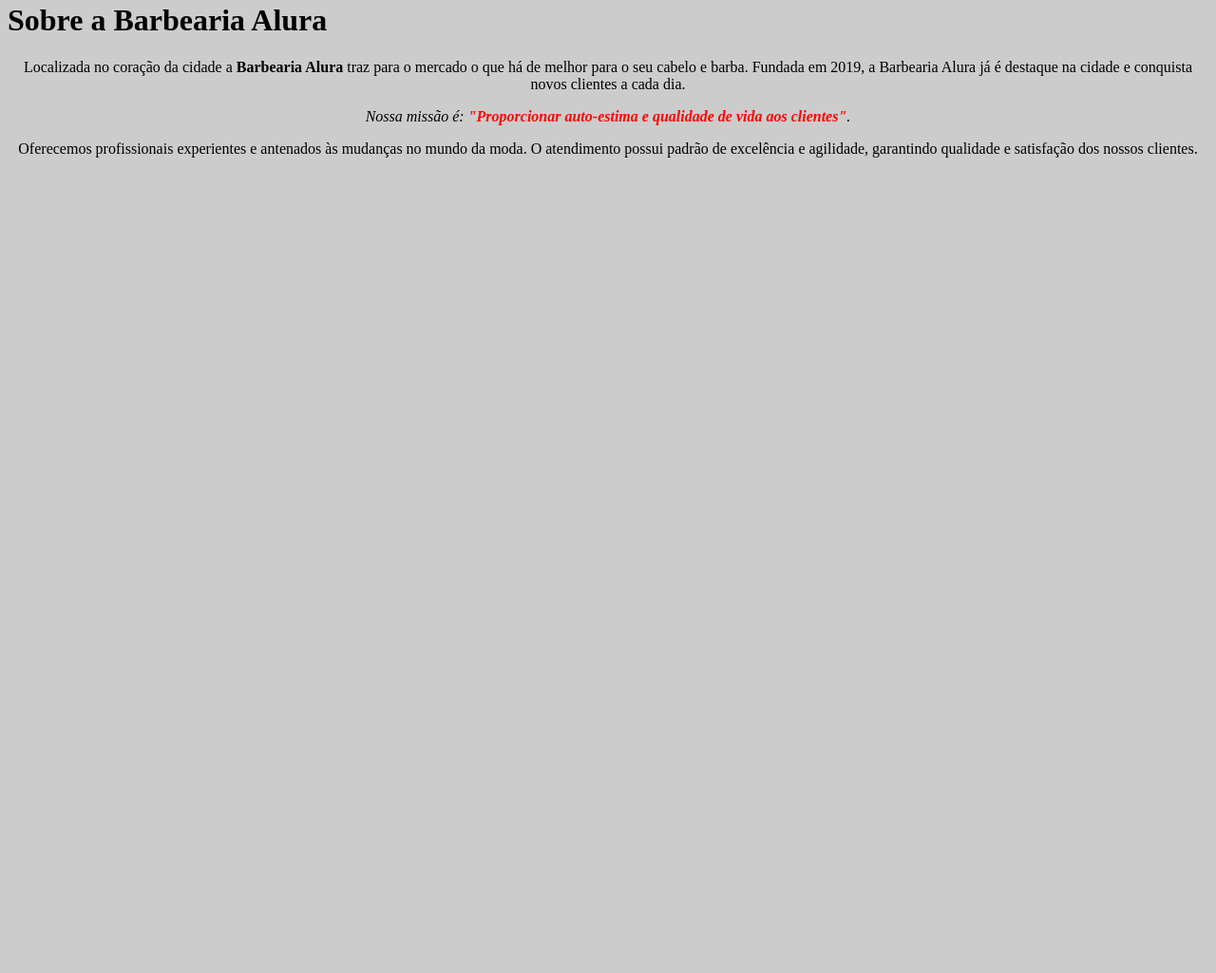
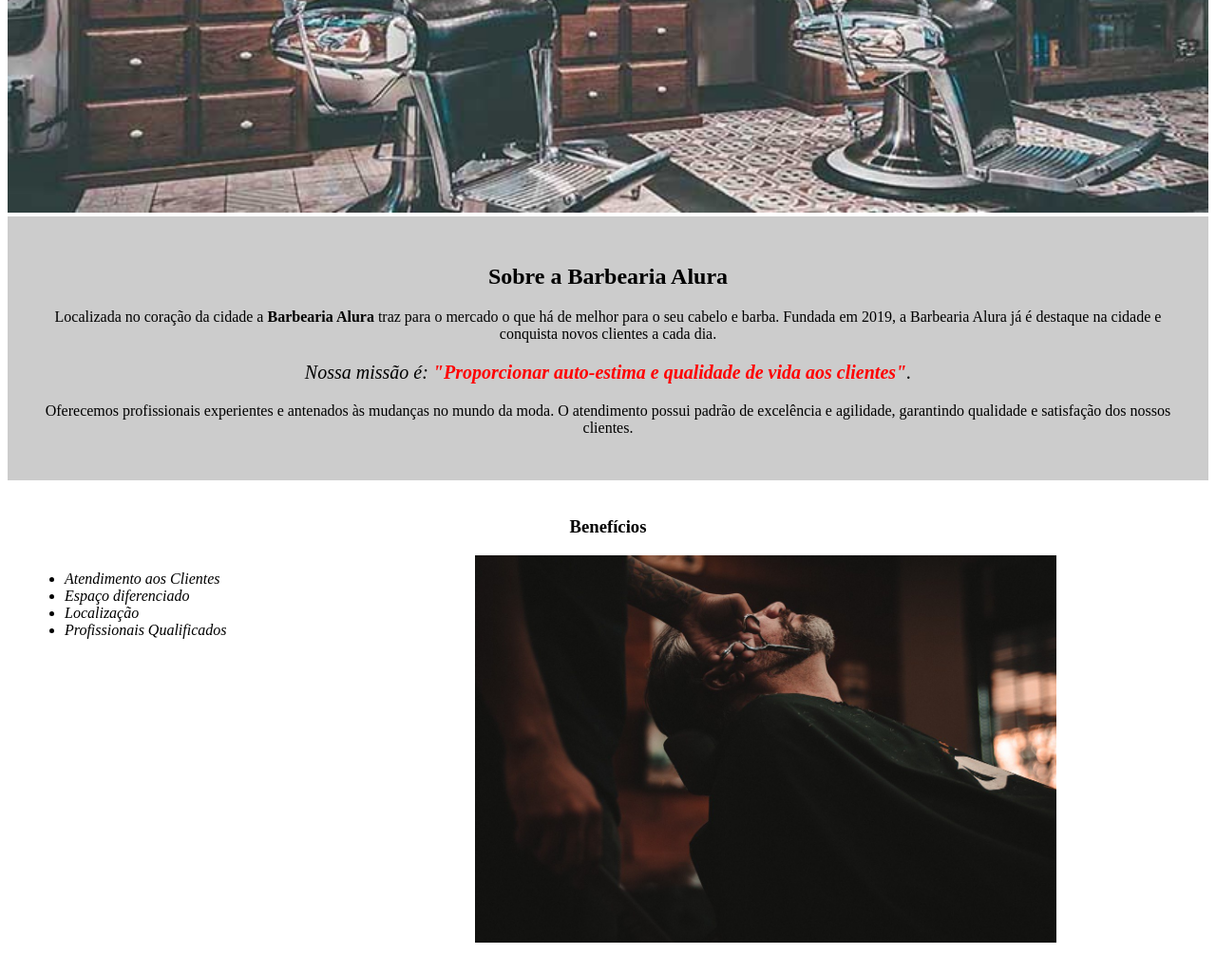
Before and after one commit to gabiigio/PC_gabrielligiovana-, a plain HTML site: page index.html in a window 1280 px wide. Shown: the part 330-1355 px from the top of the page at 95% size. Before the commit the page ends 800 px from the top, so only its background shows below. Drawn offline with Linux system fonts and the light colour scheme.

Commit message:
04/10-Alura Parte1- Completa

```diff
--- a/index.html
+++ b/index.html
@@ -5,14 +5,33 @@
 		<title>Barbearia Alura</title>
 		<link rel="stylesheet" href="style.css">
 	</head>
+
 	<body>
-        <img id="banner"src="banner.jpg">
-  <h1>Sobre a Barbearia Alura</h1>
+		<header>
+			<h1 class="titulo-principal">Barbearia Alura</h1>
+		</header>
+		<img id="banner" src="banner.jpg">
+		<div class="principal">
+			<h2 class="titulo-centralizado">Sobre a Barbearia Alura</h2>
 
 			<p>Localizada no coração da cidade a <strong>Barbearia Alura</strong> traz para o mercado o que há de melhor para o seu cabelo e barba. Fundada em 2019, a Barbearia Alura já é destaque na cidade e conquista novos clientes a cada dia.</p>
 
 			<p id="missao"><em>Nossa missão é: <strong>"Proporcionar auto-estima e qualidade de vida aos clientes"</strong>.</em></p>
 
 			<p>Oferecemos profissionais experientes e antenados às mudanças no mundo da moda. O atendimento possui padrão de excelência e agilidade, garantindo qualidade e satisfação dos nossos clientes.</p>
+		</div>
+
+		<div class="beneficios">
+			<h3 class="titulo-centralizado">Benefícios</h3>
+
+			<ul>
+				<li class="itens">Atendimento aos Clientes</li>
+				<li class="itens">Espaço diferenciado</li>
+				<li class="itens">Localização</li>
+				<li class="itens">Profissionais Qualificados</li>
+			</ul>
+
+			<img src="beneficios.jpg" class="imagembeneficios">
+		</div>
 	</body>
 </html>
--- a/style.css
+++ b/style.css
@@ -1,14 +1,52 @@
-body{
-      background: #cccccc
-}
-
-
-p{
-
-     text-align: center
+body {
 
 }
 
+#banner {
+	width:100%;
+}
+
+.principal{
+	background: #CCCCCC;
+	padding: 30px;
+}
+
+.titulo-principal {
+	padding-left: 20px;
+}
+
+.titulo-centralizado {
+	text-align: center
+}
+
+p {
+	text-align: center;
+}
+
+#missao {
+	font-size: 20px
+}
+
 em strong {
-     color:#FF0000
+	color: #FF0000;
 }
+
+.itens {
+	font-style: italic
+}
+
+.beneficios {
+	background: #FFFFFF;
+	padding: 20px;
+}
+
+ul {
+	display: inline-block;
+	vertical-align: top;
+	width: 20%;
+	margin-right: 15%;
+}
+
+.imagembeneficios {
+	width: 50%;
+}
```
Also changed, not shown: beneficios.jpg (added). Lines whose indentation alone changed are shown as unchanged.
